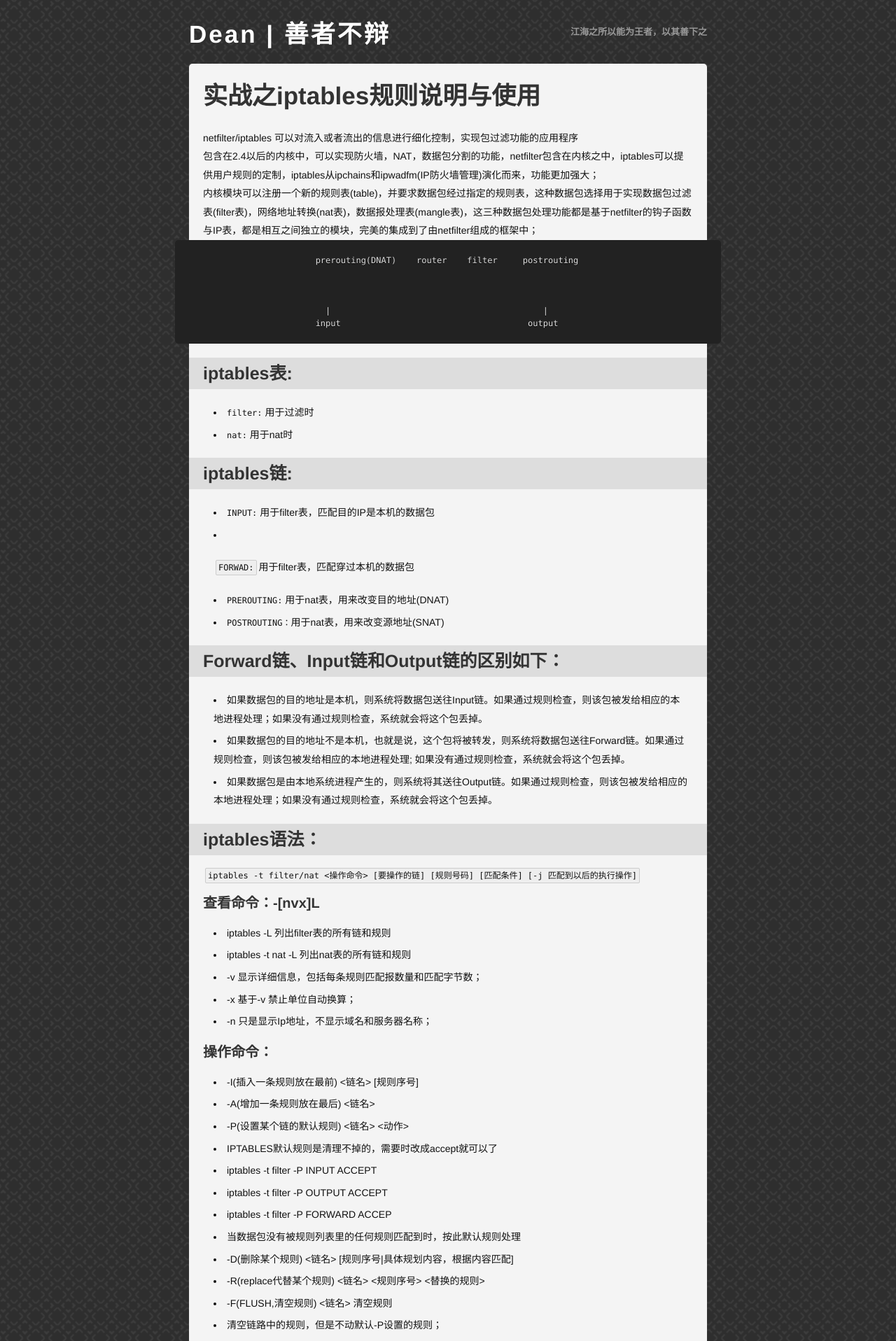
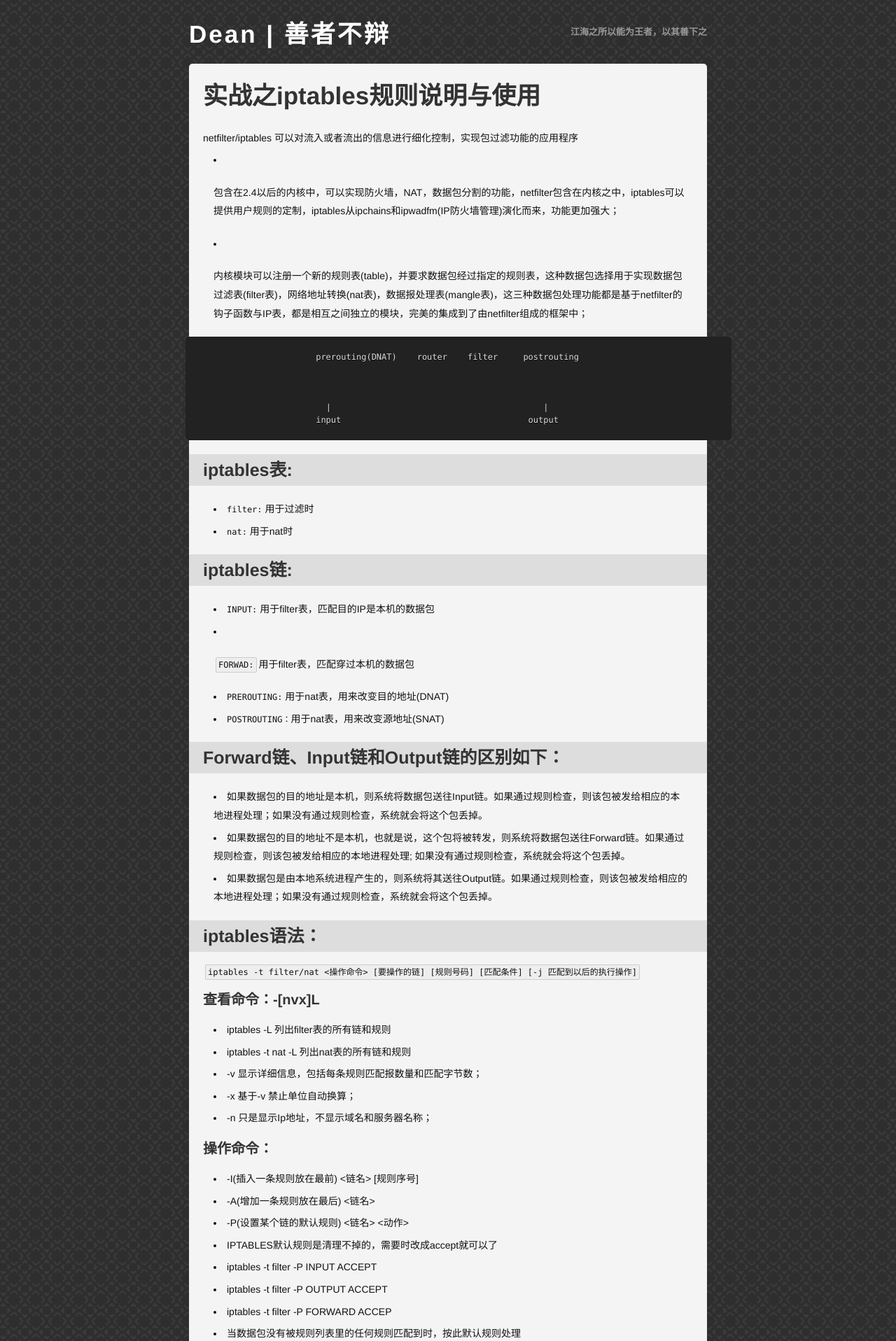
Before and after one commit to deanshishang/deanshishang.github.com, a Jekyll site: the page built from _posts/2015-04-29-iptablesnote.md, in a window 1280 px wide. Shown: the top 1916 px of the page at 70% size. Built offline with Jekyll 4.4.1, drawn with Linux system fonts in a browser that asks for light colours; comment, search, counter and statistics services are not loaded.

Commit message:
add file

```diff
--- a/_posts/2015-04-29-iptablesnote.md
+++ b/_posts/2015-04-29-iptablesnote.md
@@ -7,10 +7,10 @@ category: Note
 
 # netfilter/iptables 可以对流入或者流出的信息进行细化控制，实现包过滤功能的应用程序
 
-# 包含在2.4以后的内核中，可以实现防火墙，NAT，数据包分割的功能，netfilter包含在内核之中，iptables可以提供用户规则的定制，iptables从ipchains和ipwadfm(IP防火墙管理)演化而来，功能更加强大；
+* 包含在2.4以后的内核中，可以实现防火墙，NAT，数据包分割的功能，netfilter包含在内核之中，iptables可以提供用户规则的定制，iptables从ipchains和ipwadfm(IP防火墙管理)演化而来，功能更加强大；
 
 
-# 内核模块可以注册一个新的规则表(table)，并要求数据包经过指定的规则表，这种数据包选择用于实现数据包过滤表(filter表)，网络地址转换(nat表)，数据报处理表(mangle表)，这三种数据包处理功能都是基于netfilter的钩子函数与IP表，都是相互之间独立的模块，完美的集成到了由netfilter组成的框架中；
+* 内核模块可以注册一个新的规则表(table)，并要求数据包经过指定的规则表，这种数据包选择用于实现数据包过滤表(filter表)，网络地址转换(nat表)，数据报处理表(mangle表)，这三种数据包处理功能都是基于netfilter的钩子函数与IP表，都是相互之间独立的模块，完美的集成到了由netfilter组成的框架中；
 
 
 
```
